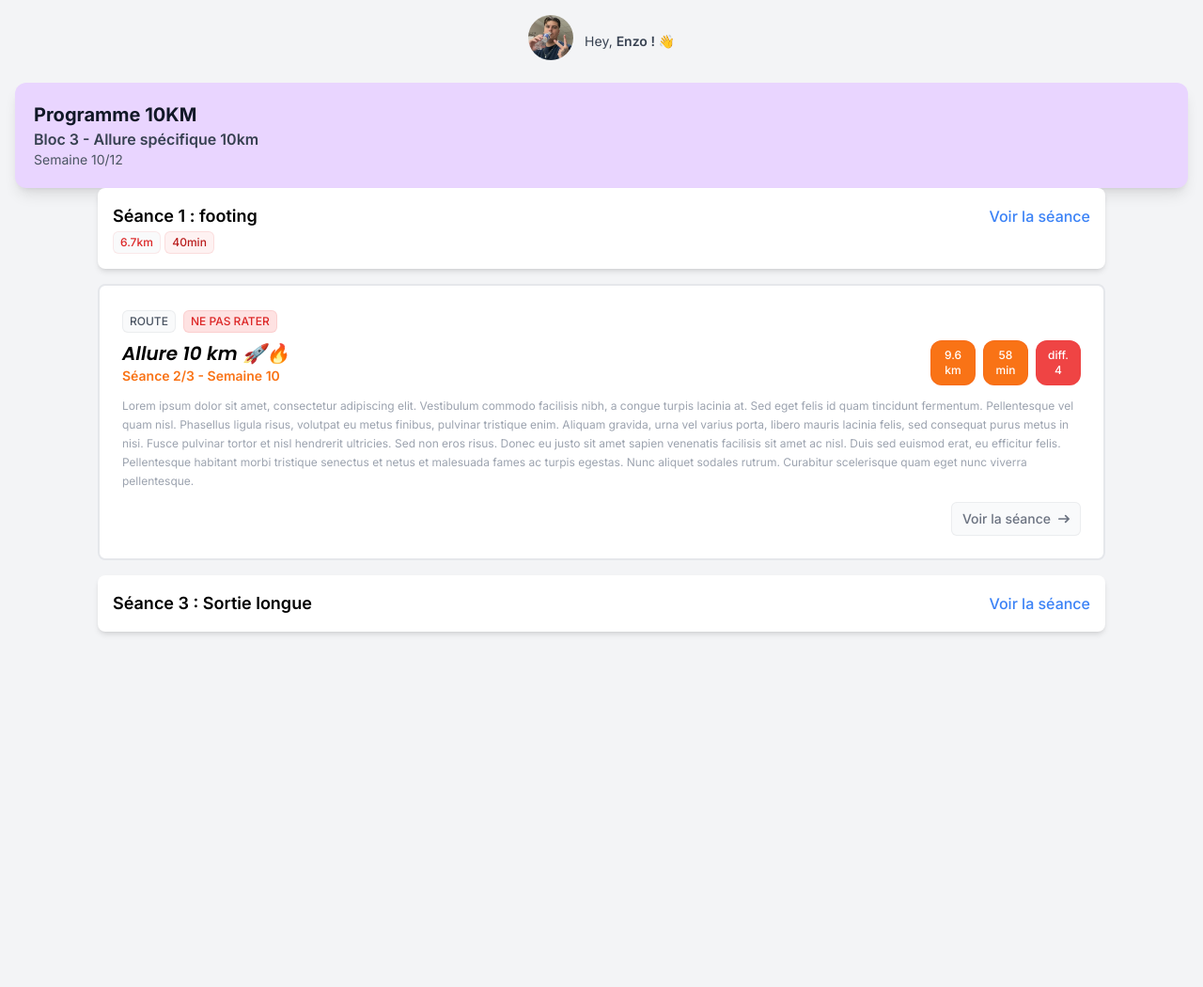
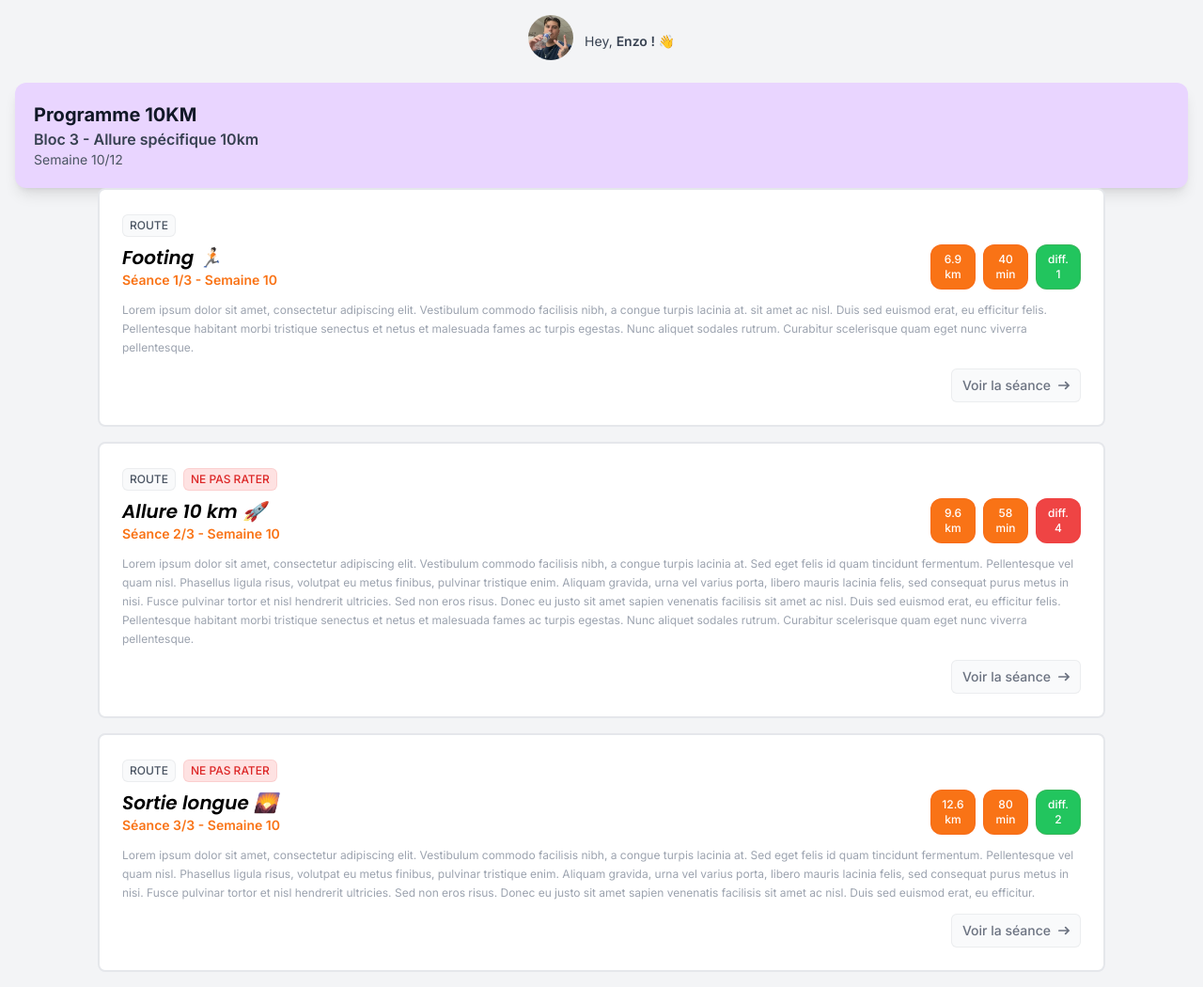
Before and after one commit to valentingouverneur/programme-enzo, a plain HTML site: page index.html in a window 1280 px wide. Shown: the whole page at 94% size. Before the commit the page ends 800 px from the top, so only its background shows below. Drawn offline with nearby package versions, Linux system fonts and the light colour scheme.

Commit message:
last du jour

```diff
--- a/index.html
+++ b/index.html
@@ -37,21 +37,53 @@
         <div class="space-y-4 max-w-full sm:max-w-[1072px] mx-auto">
 
             <!-- Séance 1 -->
-            <div class="bg-white p-4 rounded-lg shadow-md" x-data="{ open: false }">
-                <div class="flex justify-between items-center">
-                    <h3 class="text-lg font-semibold">Séance 1 : footing</h2>
-                    <button @click="open = !open" class="text-blue-500 font-medium">
-                        Voir la séance
+            <div class="bg-white p-6 rounded-lg border-2 border-grey-600" x-data="{ open: false }">
+                <!--Badge-->
+                <div class="flex items-center mb-2">
+                    <div class="pr-2">
+                        <span class="inline-flex items-center rounded-md bg-gray-50 px-2 py-1 text-xs font-medium text-gray-600 ring-1 ring-gray-500/10 ring-inset">ROUTE</span>
+                    </div>
+                </div>
+                <!--Header Session-->
+                <div class="flex justify-between items-center pb-3">
+                    <div class="mr-2">
+                        <h2 class="text-xl font-semibold poppins-regular-italic">Footing 🏃🏻</h2>
+                        <div>
+                        <p class="text-orange-500 text-sm font-semibold">Séance 1/3 - Semaine 10</p>
+                        </div>
+                    </div>
+                    <div class="badge-header flex flex-row space-x-2">
+                        <div class="w-12 h-12 rounded-xl bg-orange-500 px-2 py-2 text-xs font-medium text-red-600 ring-1 ring-red-600/10 ring-inset">
+                                <p class="text-white text-center">6.9</p>
+                                <p class="text-white text-center">km</p>
+                        </div>
+                        <div class="w-12 h-12 rounded-xl bg-orange-500 px-2 py-2 text-xs font-medium text-red-600 ring-1 ring-red-600/10 ring-inset">
+                            <p class="text-white text-center">40</p>
+                            <p class="text-white text-center">min</p>
+                         </div>
+                         <div class="w-12 h-12 rounded-xl bg-green-500 px-2 py-2 text-xs font-medium text-red-600 ring-1 ring-red-600/10 ring-inset">
+                            <p class="text-white text-center">diff.</p>
+                            <p class="text-white text-center">1</p>
+                        </div>
+
+                    </div>
+                </div>
+                <div class="text-gray-400 text-xs/5 font-normal pb-3">
+                    <p>Lorem ipsum dolor sit amet, consectetur adipiscing elit. Vestibulum commodo facilisis nibh, a congue turpis lacinia at. sit amet ac nisl. Duis sed euismod erat, eu efficitur felis. Pellentesque habitant morbi tristique senectus et netus et malesuada fames ac turpis egestas. Nunc aliquet sodales rutrum. Curabitur scelerisque quam eget nunc viverra pellentesque.</p>
+                </div>
+                <div class="flex flex-row-reverse items-end">
+                    <button @click="open = !open" class="rounded-md bg-gray-50 px-3 py-2 text-sm font-medium text-gray-500 ring-1 ring-gray-500/10 ring-inset inline-flex">
+                        <span>Voir la séance</span>
+                        <svg class="mt-1 w-3 h-3 ms-2 rtl:rotate-180" aria-hidden="true" xmlns="http://www.w3.org/2000/svg" fill="none" viewBox="0 0 14 10">
+                            <path stroke="currentColor" stroke-linecap="round" stroke-linejoin="round" stroke-width="2" d="M1 5h12m0 0L9 1m4 4L9 9"/>
+                        </svg>
                     </button>
                 </div>
-                <div>
-                    <span class="inline-flex items-center rounded-md bg-gray-50 px-2 py-1 text-xs font-medium text-red-600 ring-1 ring-red-500/10 ring-inset">6.7km</span>
-                    <span class="inline-flex items-center rounded-md bg-red-50 px-2 py-1 text-xs font-medium text-red-700 ring-1 ring-red-600/10 ring-inset">40min</span>
-                </div>
+                <!--Body session-->
                 <div x-show="open" class="mt-2 border-t pt-2">
-                    <p>🏃‍♂️ 10 km à rythme modéré</p>
-                    <p>💨 5 x 100m accélérations</p>
-                    <p>🧘‍♂️ Étirements</p>
+                    <p>⚡ 6 x 400m à 90% VMA</p>
+                    <p>🏃‍♂️ 1 min de récupération entre chaque</p>
+                    <p>🧘‍♂️ Étirements et retour au calme</p>
                 </div>
             </div>
 
@@ -68,8 +100,8 @@
                 </div>
                 <!--Header Session-->
                 <div class="flex justify-between items-center pb-3">
-                    <div class="titre-header">
-                        <h2 class="text-xl font-semibold poppins-regular-italic">Allure 10 km 🚀🔥</h2>
+                    <div class="mr-2">
+                        <h2 class="text-xl font-semibold poppins-regular-italic">Allure 10 km 🚀</h2>
                         <div>
                         <p class="text-orange-500 text-sm font-semibold">Séance 2/3 - Semaine 10</p>
                         </div>
@@ -110,17 +142,56 @@
             </div>
 
             <!-- Séance 3 -->
-            <div class="bg-white p-4 rounded-lg shadow-md" x-data="{ open: false }">
-                <div class="flex justify-between items-center">
-                    <h2 class="text-lg font-semibold">Séance 3 : Sortie longue</h2>
-                    <button @click="open = !open" class="text-blue-500 font-medium">
-                        Voir la séance
+            <div class="bg-white p-6 rounded-lg border-2 border-grey-600" x-data="{ open: false }">
+                <!--Badge-->
+                <div class="flex items-center mb-2">
+                    <div class="pr-2">
+                        <span class="inline-flex items-center rounded-md bg-gray-50 px-2 py-1 text-xs font-medium text-gray-600 ring-1 ring-gray-500/10 ring-inset">ROUTE</span>
+                    </div>
+                    <div class="pr-2">
+                        <span class="inline-flex items-center rounded-md bg-red-100 px-2 py-1 text-xs font-medium text-red-600 ring-1 ring-red-600/10 ring-inset">NE PAS RATER</span>
+                    </div>
+                </div>
+                <!--Header Session-->
+                <div class="flex justify-between items-center pb-3">
+                    <div class="mr-2">
+                        <h2 class="text-xl font-semibold poppins-regular-italic">Sortie longue 🌄</h2>
+                        <div>
+                        <p class="text-orange-500 text-sm font-semibold">Séance 3/3 - Semaine 10</p>
+                        </div>
+                    </div>
+                    <div class="badge-header flex flex-row space-x-2">
+                        <div class="w-12 h-12 rounded-xl bg-orange-500 px-2 py-2 text-xs font-medium text-red-600 ring-1 ring-red-600/10 ring-inset">
+                                <p class="text-white text-center">12.6</p>
+                                <p class="text-white text-center">km</p>
+                        </div>
+                        <div class="w-12 h-12 rounded-xl bg-orange-500 px-2 py-2 text-xs font-medium text-red-600 ring-1 ring-red-600/10 ring-inset">
+                            <p class="text-white text-center">80</p>
+                            <p class="text-white text-center">min</p>
+                         </div>
+                         <div class="w-12 h-12 rounded-xl bg-green-500 px-2 py-2 text-xs font-medium text-red-600 ring-1 ring-red-600/10 ring-inset">
+                            <p class="text-white text-center">diff.</p>
+                            <p class="text-white text-center">2</p>
+                        </div>
+
+                    </div>
+                </div>
+                <div class="text-gray-400 text-xs/5 font-normal pb-3">
+                    <p>Lorem ipsum dolor sit amet, consectetur adipiscing elit. Vestibulum commodo facilisis nibh, a congue turpis lacinia at. Sed eget felis id quam tincidunt fermentum. Pellentesque vel quam nisl. Phasellus ligula risus, volutpat eu metus finibus, pulvinar tristique enim. Aliquam gravida, urna vel varius porta, libero mauris lacinia felis, sed consequat purus metus in nisi. Fusce pulvinar tortor et nisl hendrerit ultricies. Sed non eros risus. Donec eu justo sit amet sapien venenatis facilisis sit amet ac nisl. Duis sed euismod erat, eu efficitur.</p>
+                </div>
+                <div class="flex flex-row-reverse items-end">
+                    <button @click="open = !open" class="rounded-md bg-gray-50 px-3 py-2 text-sm font-medium text-gray-500 ring-1 ring-gray-500/10 ring-inset inline-flex">
+                        <span>Voir la séance</span>
+                        <svg class="mt-1 w-3 h-3 ms-2 rtl:rotate-180" aria-hidden="true" xmlns="http://www.w3.org/2000/svg" fill="none" viewBox="0 0 14 10">
+                            <path stroke="currentColor" stroke-linecap="round" stroke-linejoin="round" stroke-width="2" d="M1 5h12m0 0L9 1m4 4L9 9"/>
+                        </svg>
                     </button>
                 </div>
+                <!--Body session-->
                 <div x-show="open" class="mt-2 border-t pt-2">
-                    <p>🏃‍♂️ 15 km à faible intensité</p>
-                    <p>⛰️ Inclure des montées</p>
-                    <p>💦 Hydratation et récupération</p>
+                    <p>⚡ 6 x 400m à 90% VMA</p>
+                    <p>🏃‍♂️ 1 min de récupération entre chaque</p>
+                    <p>🧘‍♂️ Étirements et retour au calme</p>
                 </div>
             </div>
 
```
